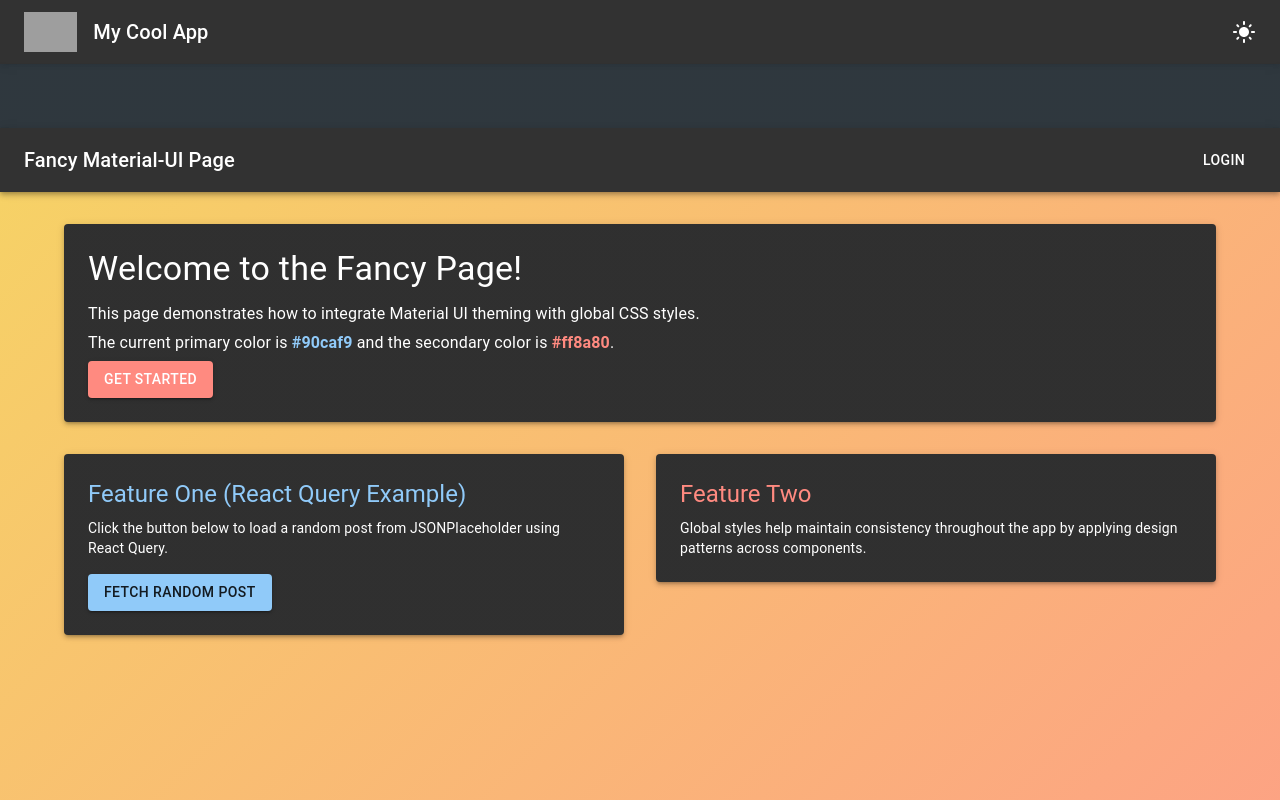
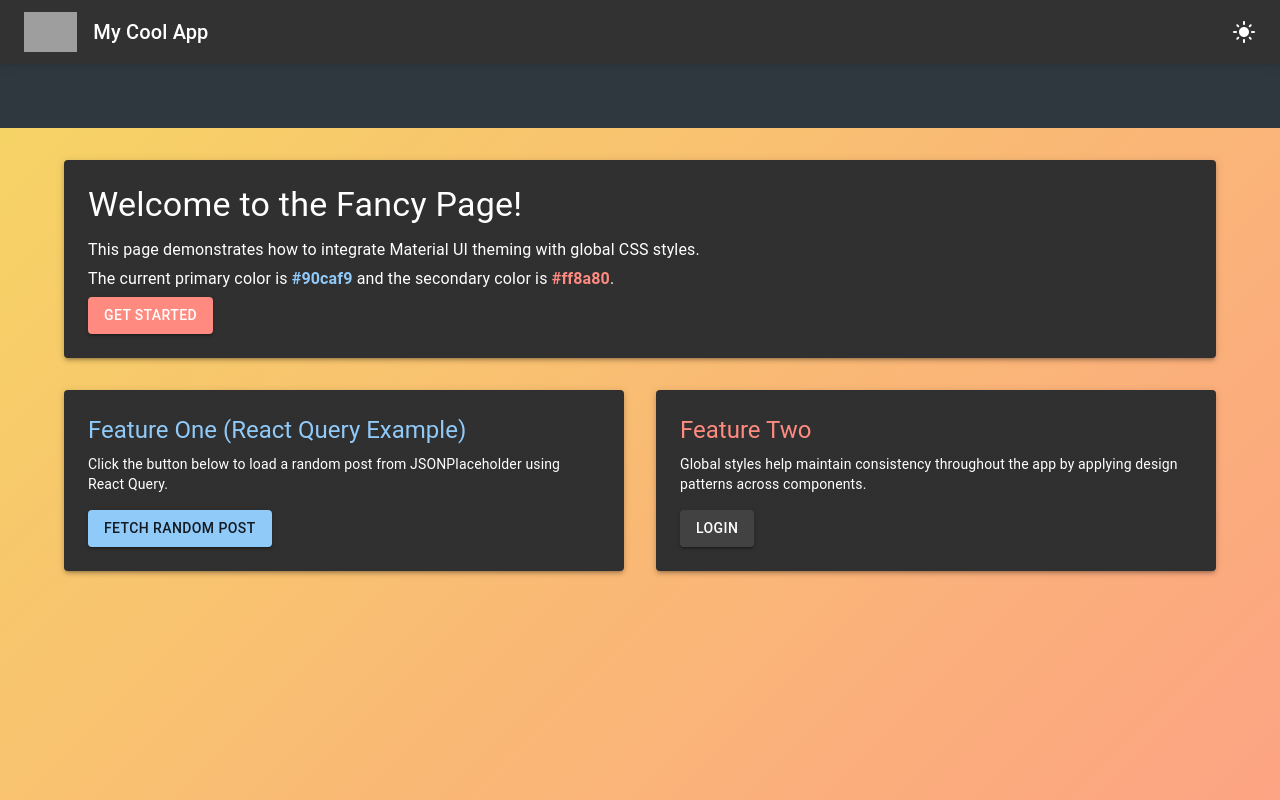
Before and after one commit to LoopyToktyn/react-template, a React app: page /example in a window 1280 px wide. Shown: the top 800 px of the page. Built offline with nearby package versions, Linux system fonts and the light colour scheme; grey boxes are pictures that could not be loaded.

Commit message:
more styling

```diff
--- a/src/pages/ExampleMaterialThemedPage.tsx
+++ b/src/pages/ExampleMaterialThemedPage.tsx
@@ -39,7 +39,7 @@ const ExampleMaterialThemedPage = () => {
 
   return (
     <Box className="fancy-page">
-      <AppBar position="static" color="primary">
+      {/* <AppBar position="static" color="primary">
         <Toolbar>
           <Typography variant="h6" sx={{ flexGrow: 1 }}>
             Fancy Material-UI Page
@@ -48,9 +48,9 @@ const ExampleMaterialThemedPage = () => {
             Login
           </Button>
         </Toolbar>
-      </AppBar>
+      </AppBar> */}
 
-      <Container sx={{ mt: theme.spacing(4) }}>
+      <Container sx={{ pt: theme.spacing(4) }}>
         <Paper elevation={3} sx={{ p: theme.spacing(3), mb: theme.spacing(4) }}>
           <Typography variant="h4" gutterBottom>
             Welcome to the Fancy Page!
@@ -144,6 +144,15 @@ const ExampleMaterialThemedPage = () => {
                 Global styles help maintain consistency throughout the app by
                 applying design patterns across components.
               </Typography>
+
+              <Button
+                variant="contained"
+                sx={{ mt: theme.spacing(2) }}
+                color="inherit"
+                onClick={() => navigate("/login")}
+              >
+                Login
+              </Button>
             </Paper>
           </Grid>
         </Grid>
```
